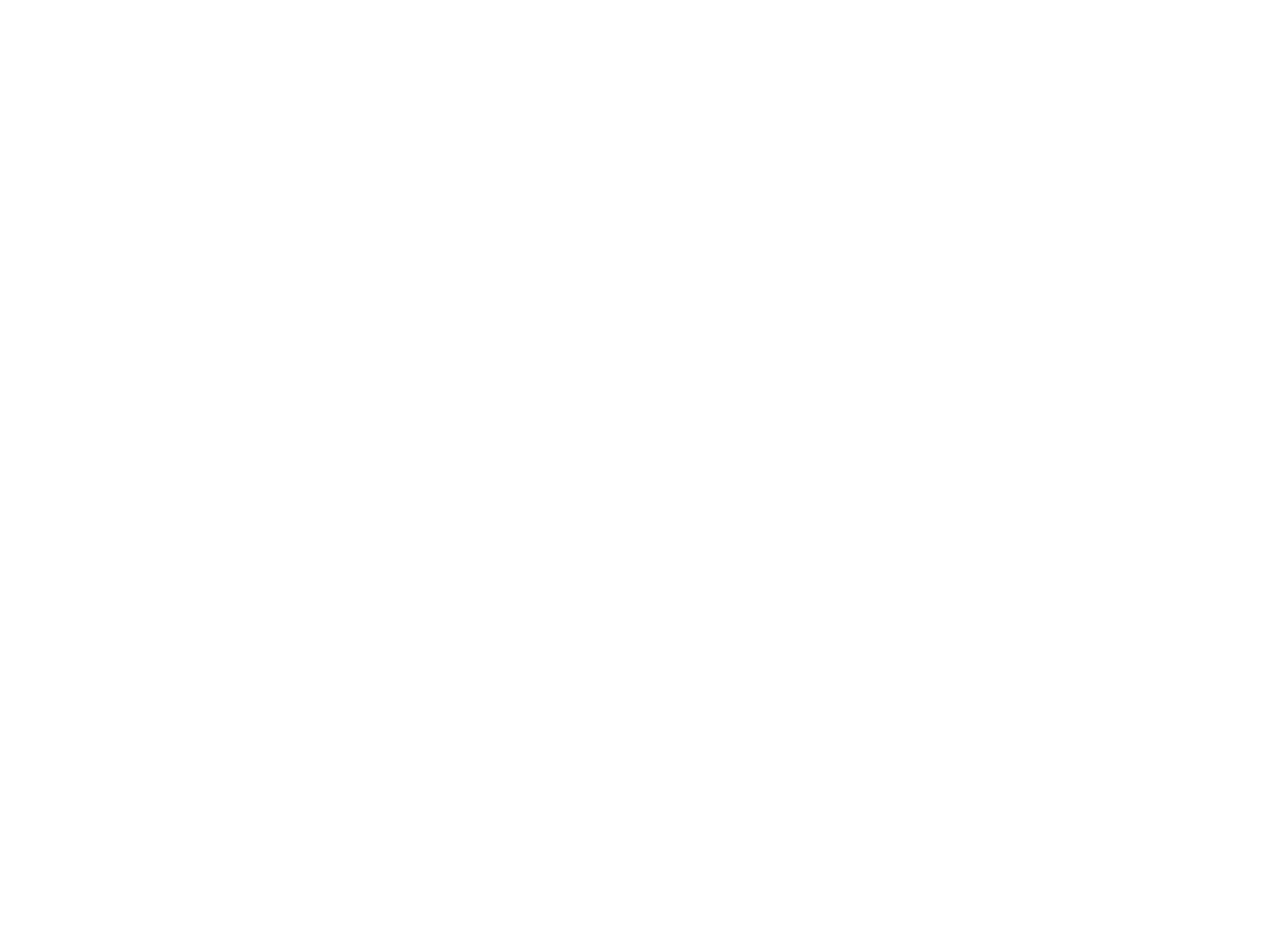
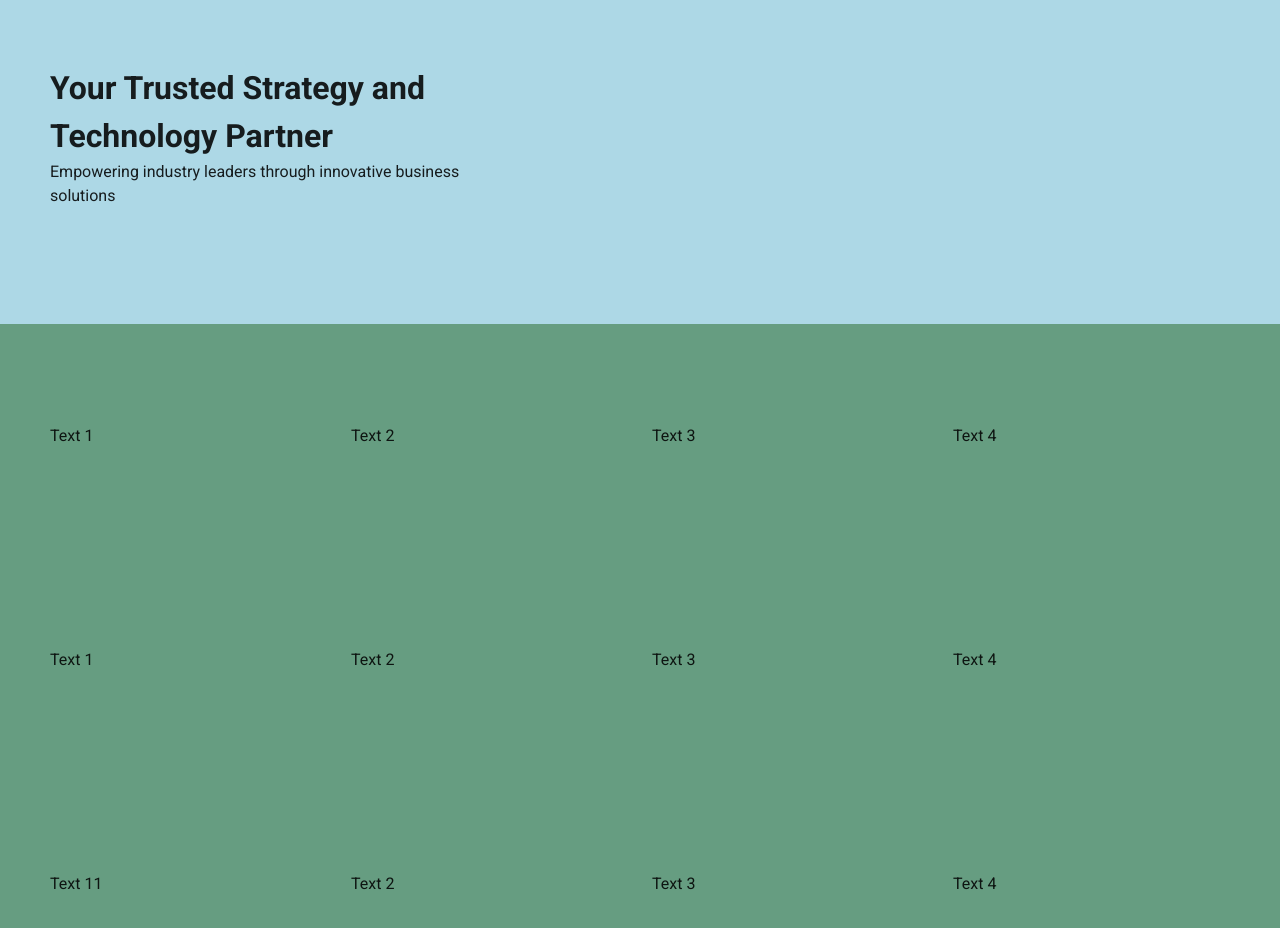
Before and after one commit to zackneron/creative, a Nuxt app: page / in a window 1280 px wide. Shown: the part 100-1028 px from the top of the page. Before the commit the page ends 800 px from the top, so only its background shows below. Built offline with nearby package versions, Linux system fonts and the light colour scheme.

Commit message:
Add sections

```diff
--- a/pages/index.vue
+++ b/pages/index.vue
@@ -1,11 +1,72 @@
 <template>
-  <v-row justify="center" align="center">
-    <v-col cols="12" sm="8" md="6">Test</v-col>
-  </v-row>
+  <div>
+    <div class="hero">
+      <v-container class="lg-container">
+        <v-row justify="center" align="center">
+          <v-col cols="12" sm="6" md="5">
+            <h1>Your Trusted Strategy and Technology Partner</h1>
+            <p>
+              Empowering industry leaders through innovative business solutions
+            </p>
+          </v-col>
+          <v-col cols="12" sm="6" md="7"></v-col>
+        </v-row>
+      </v-container>
+    </div>
+    <div class="service">
+      <v-container class="lg-container">
+        <v-row justify="center" align="center">
+          <v-col cols="12" sm="6" md="3">Text 1</v-col>
+          <v-col cols="12" sm="6" md="3">Text 2</v-col>
+          <v-col cols="12" sm="6" md="3">Text 3</v-col>
+          <v-col cols="12" sm="6" md="3">Text 4</v-col>
+        </v-row>
+      </v-container>
+    </div>
+    <div class="service">
+      <v-container class="lg-container">
+        <v-row justify="center" align="center">
+          <v-col cols="12" sm="6" md="3">Text 1</v-col>
+          <v-col cols="12" sm="6" md="3">Text 2</v-col>
+          <v-col cols="12" sm="6" md="3">Text 3</v-col>
+          <v-col cols="12" sm="6" md="3">Text 4</v-col>
+        </v-row>
+      </v-container>
+    </div>
+    <div class="service">
+      <v-container class="lg-container">
+        <v-row justify="center" align="center">
+          <v-col cols="12" sm="6" md="3">Text 11</v-col>
+          <v-col cols="12" sm="6" md="3">Text 2</v-col>
+          <v-col cols="12" sm="6" md="3">Text 3</v-col>
+          <v-col cols="12" sm="6" md="3">Text 4</v-col>
+        </v-row>
+      </v-container>
+    </div>
+  </div>
 </template>
 
 <script>
 export default {
   name: 'IndexPage',
+  layout: 'MainPageLayout',
 }
 </script>
+<style scoped>
+.lg-container {
+  padding: 0;
+}
+@media (min-width: 1264px) {
+  .container {
+    max-width: 1400px;
+  }
+}
+.hero {
+  background: lightblue;
+  padding: 100px 50px;
+}
+.service {
+  background: rgb(102, 157, 129);
+  padding: 100px 50px;
+}
+</style>
```
